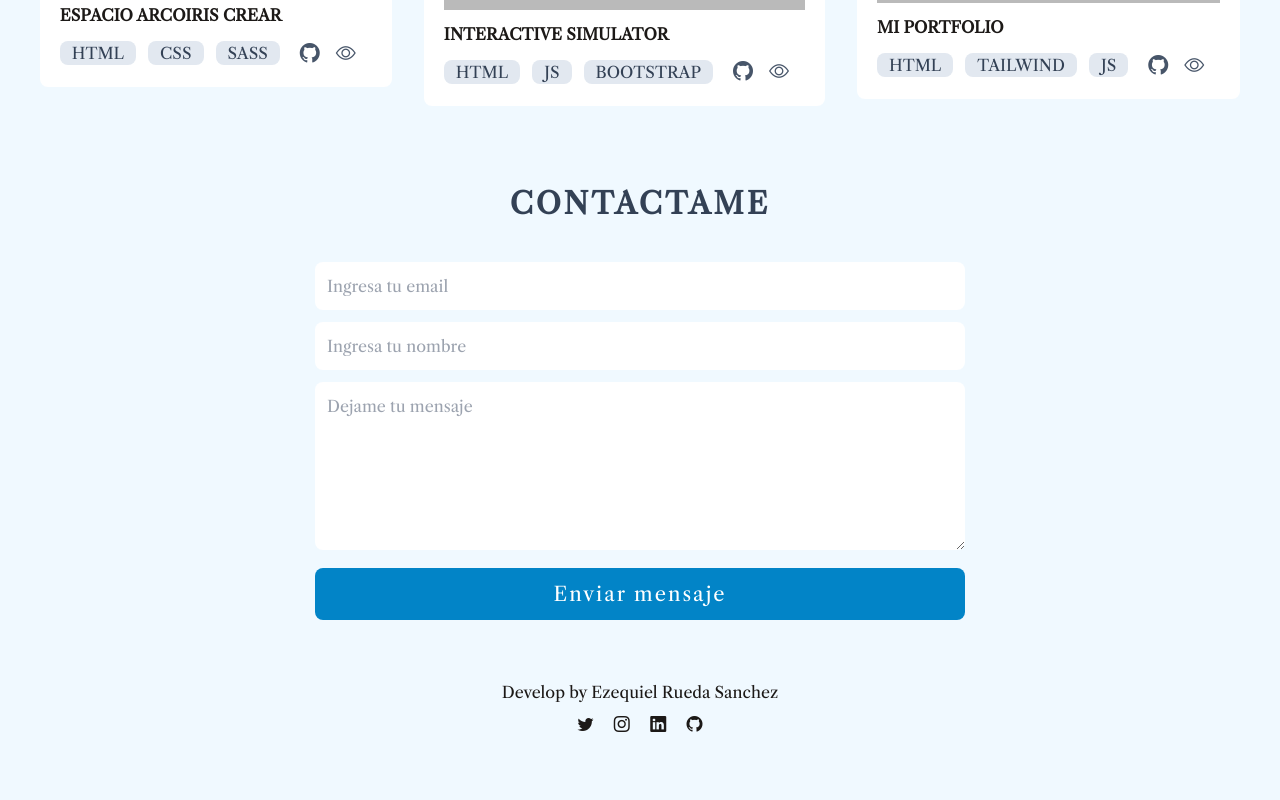
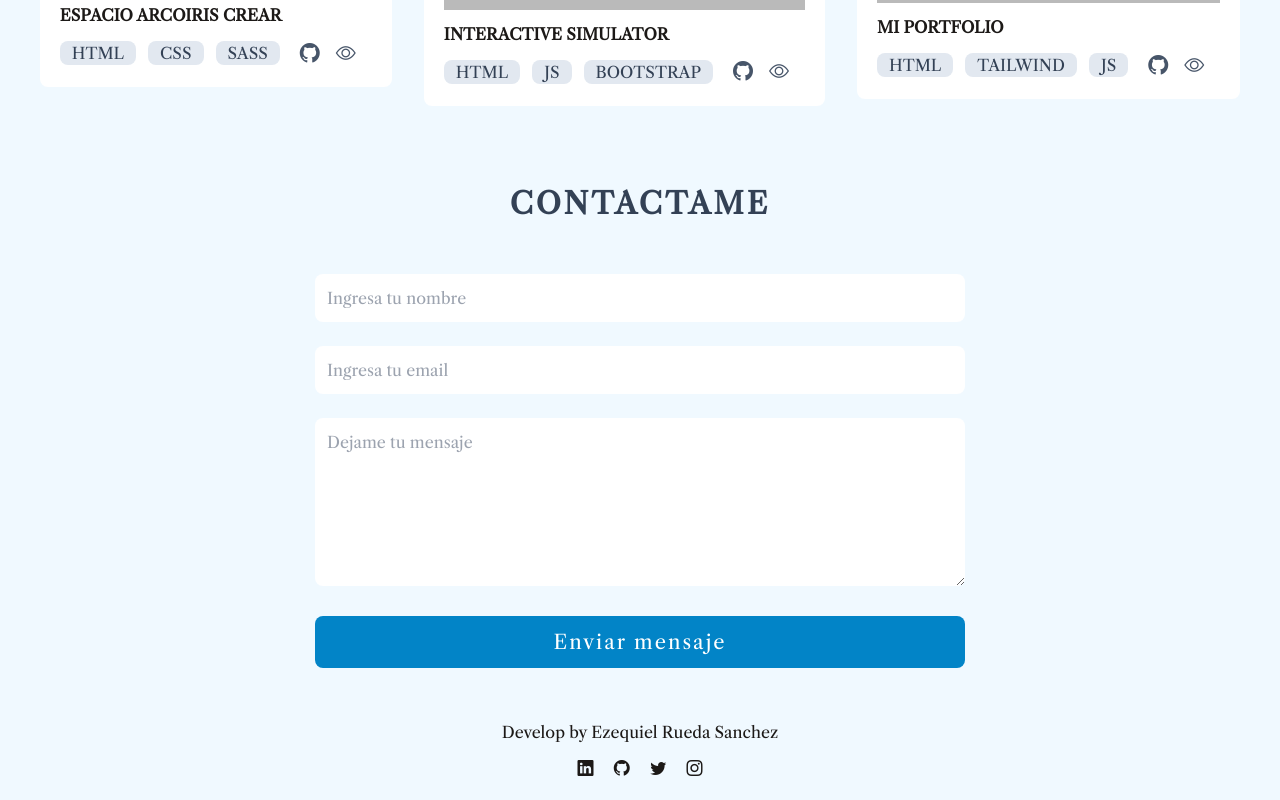
Before and after one commit to eruedasanchez/my-portfolio-tailwind, a website: page dist/index.html in a window 1280 px wide. Shown: the part 1749-2549 px from the top of the page. Before the commit the page ends 2505 px from the top, so only its background shows below. Drawn offline with nearby package versions, Linux system fonts and the light colour scheme; grey boxes are pictures that could not be loaded.

Commit message:
Add footer with styles

```diff
--- a/dist/index.html
+++ b/dist/index.html
@@ -63,7 +63,7 @@
                     <a href="#" class="text-2xl pr-2 hover:text-sky-600"><i class="bi bi-instagram px-3"></i></a>
                 </div>
                 <div>
-                    <button class="w-[250px] border-2 rounded border-sky-600 p-4 text-lg tracking-wide hover:bg-sky-500 hover:dark:text-slate-800">Contactame</button>
+                    <button class="w-[250px] border-2 rounded border-sky-600 p-4 text-lg tracking-wide ease-out duration-500 hover:bg-sky-500 hover:dark:text-slate-800">Contactame</button>
                 </div>
             </div>
             <!-- CONTENEDOR PARA LA IMAGEN -->
@@ -197,30 +197,29 @@
         <h2 class="text-3xl text-slate-700 text-center font-bold tracking-widest mt-8 mb-10 ease-out duration-500 dark:text-white">CONTACTAME</h2>
         <section class="w-[90%] flex flex-col m-auto">
             <form action="" class="w-[90%] md:max-w-[650px] m-auto">
-                <div>
+                <div class="py-3">
+                    <input placeholder="Ingresa tu nombre" type="text" name="nombre" id="nombre" class="w-full text-black rounded-lg p-3 focus:outline-none focus:ring focus:ring-text-sky-500 dark:focus:ring-text-sky-300">
+                </div>
+                <div class="py-3">
                     <input placeholder="Ingresa tu email" type="email" name="email" id="email" class="w-full text-black rounded-lg p-3 focus:outline-none focus:ring focus:ring-text-sky-500  dark:focus:ring-text-sky-300"> <!-- focus:ring = cuando se clickea, se aplica un borde de color azul en el boton de escritura -->
                 </div>
                 <div class="py-3">
-                    <input placeholder="Ingresa tu nombre" type="text" name="nombre" id="nombre" class="w-full text-black rounded-lg p-3 focus:outline-none focus:ring focus:ring-text-sky-500 dark:focus:ring-text-sky-300">
-                </div>
-                <div>
                     <textarea placeholder="Dejame tu mensaje" name="mensaje" id="mensaje" rows="6" class="w-full text-black rounded-lg p-3 focus:outline-none focus:ring focus:ring-text-sky-500 dark:focus:ring-text-sky-300"></textarea>
                 </div>
                 <div class="my-3">
-                    <button class="w-full bg-sky-600 text-white text-xl tracking-widest p-3 rounded-lg hover:text-sky-200">Enviar mensaje</button>
+                    <button class="w-full bg-sky-600 text-white text-xl tracking-widest p-3 rounded-lg ease-out duration-500 hover:bg-sky-500">Enviar mensaje</button>
                 </div>
             </form>
         </section>
     </main>
-
     <!-- FOOTER -->
-    <footer class="text-center mt-12 mb-5">
-        <p class="hover:text-sky-500">Develop by Ezequiel Rueda Sanchez</p>
-        <div class="my-2">
+    <footer class="text-center mt-10 mb-5">
+        <p>Develop by Ezequiel Rueda Sanchez</p>
+        <div class="my-3">
+            <a href="#"><i class="bi bi-linkedin hover:text-sky-500 px-2"></i></a>
+            <a href="https://github.com/eruedasanchez"><i class="bi bi-github hover:text-sky-500 px-2"></i></a>
             <a href="#"><i class="bi bi-twitter hover:text-sky-500 px-2"></i></a>
             <a href="#"><i class="bi bi-instagram hover:text-sky-500 px-2"></i></a>
-            <a href="#"><i class="bi bi-linkedin hover:text-sky-500 px-2"></i></a>
-            <a href="#"><i class="bi bi-github hover:text-sky-500 px-2"></i></a>
         </div>
     </footer>
 </body>
```
Also changed, not shown: dist/output.css.
